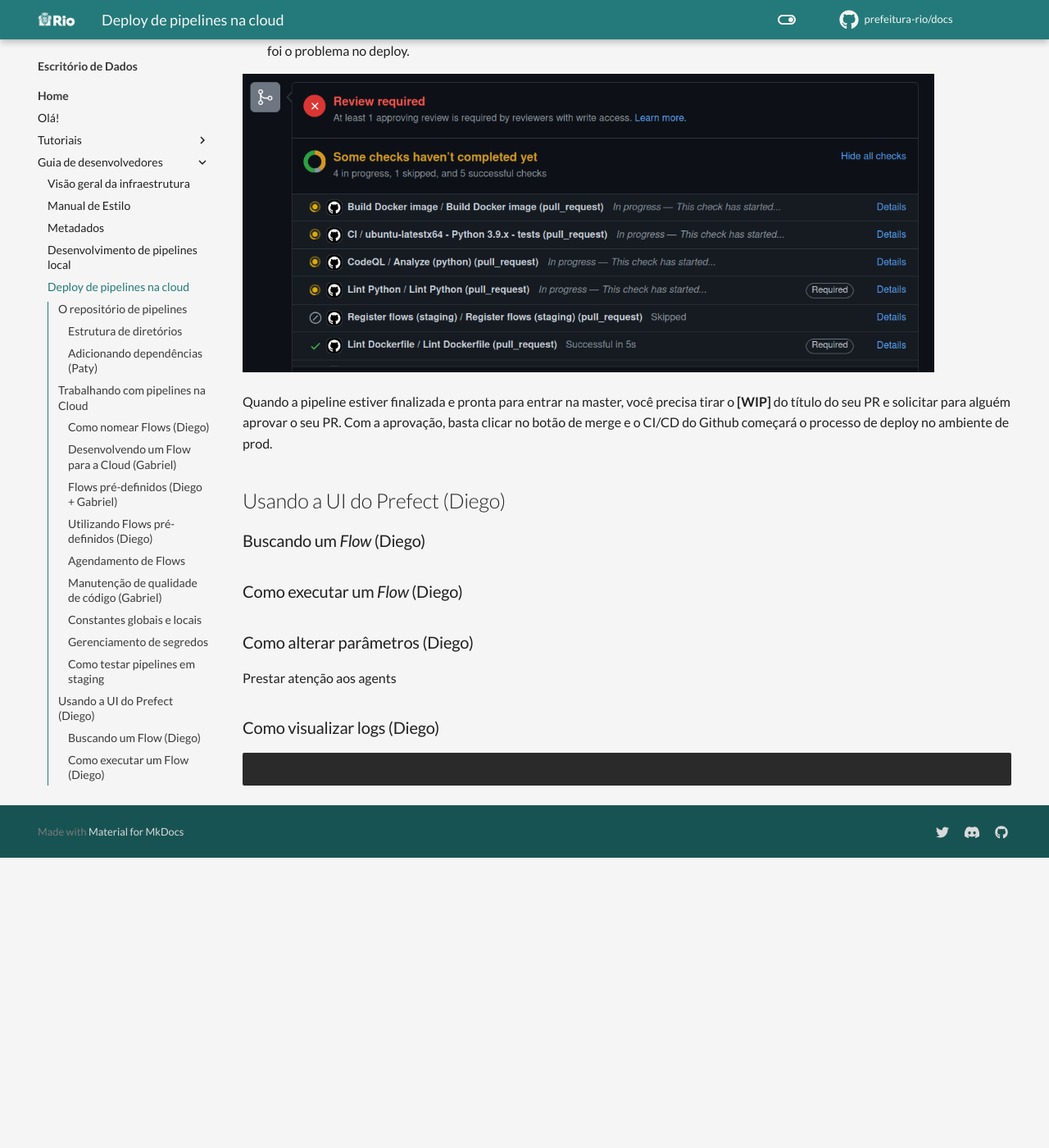
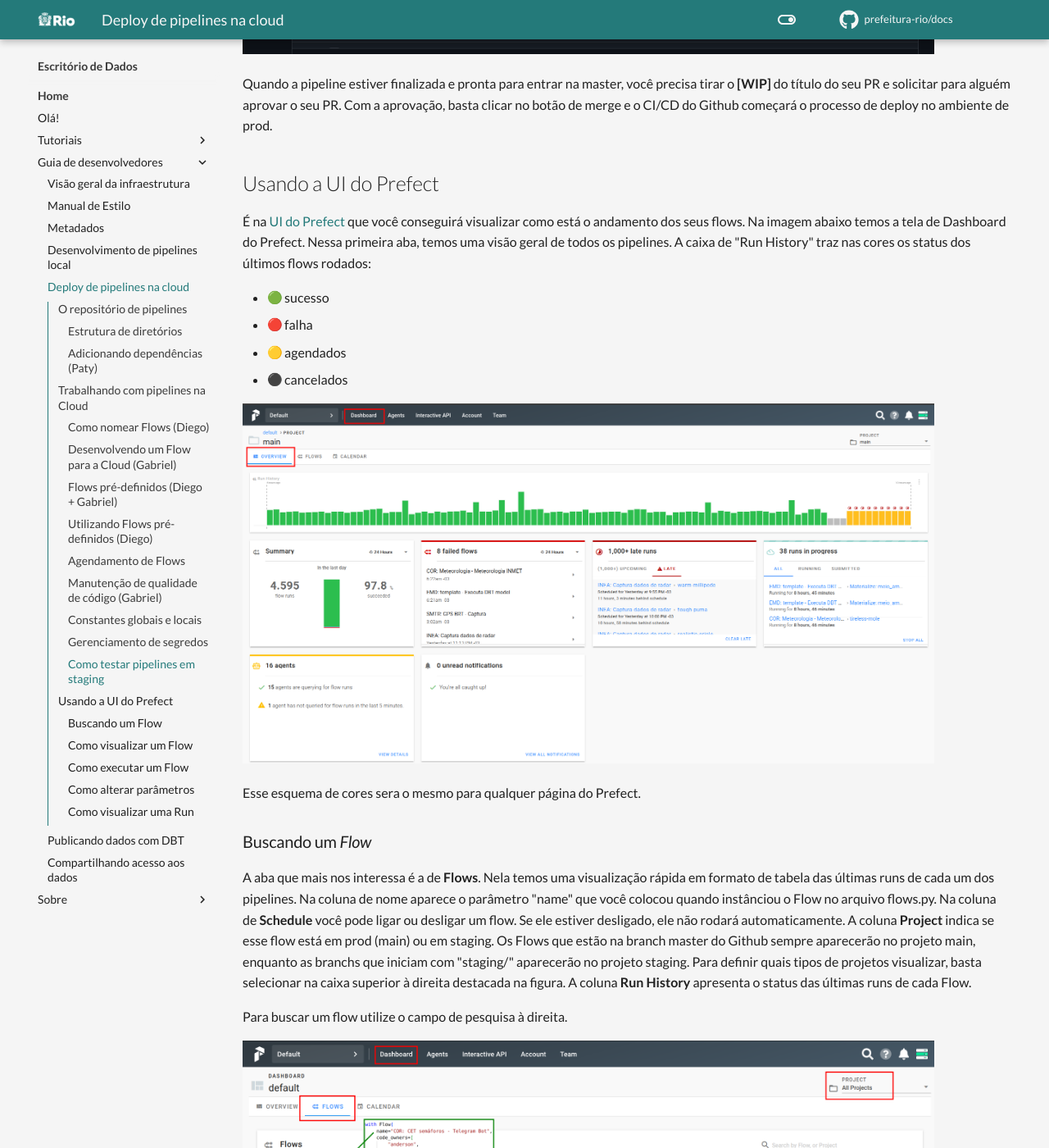
Before and after one commit to prefeitura-rio/docs, an MkDocs documentation site: the page built from docs/guia-desenvolvedores/pipelines-cloud.md, in a window 1280 px wide and 1400 px high, scrolled down 8064 px. Shown: the whole window at 82% size. Built offline with MkDocs 1.6.1 and Material for MkDocs 9.7.7, drawn with Linux system fonts in a browser that asks for light colours; emoji names are drawn with the system emoji font; comment, search, counter and statistics services are not loaded; before the commit the page ends 9110 px from its top, so only the background shows below that; some of the changed text lies outside the part shown.

Commit message:
adições no tuto

````diff
--- a/docs/guia-desenvolvedores/pipelines-cloud.md
+++ b/docs/guia-desenvolvedores/pipelines-cloud.md
@@ -279,11 +279,7 @@
 
 O teste do flow será feito diretamente na cloud utilizando o ambiente de staging. Para isso, é necessário que você esteja em uma branch cujo nome inicia-se com "staging/".
 
-Crie um Pull Request (PR) e enquanto estiver trabalhando no flow mantenha a tag **[WIP]** (Working in Progress) na frente do nome do seu PR, como no exemplo da figura a seguir.
-
-![WIP](../static/img/tutoriais/pipelines/wip.png){width=100%}
-
-Assim, toda vez que você fizer um push para sua branch remota, o CI/CD do Github irá reconhecer o nome da branch e começará o deployment do seu código para a área de staging.
+Crie um Pull Request (PR) e toda vez que você fizer um push para sua branch remota, o CI/CD do Github irá reconhecer o nome da branch e começará o deployment do seu código para a área de staging.
 
 Para verificar o andamento do deploy você tem duas opções:
 
@@ -297,18 +293,77 @@
 
 Quando a pipeline estiver finalizada e pronta para entrar na master, você precisa tirar o **[WIP]** do título do seu PR e solicitar para alguém aprovar o seu PR. Com a aprovação, basta clicar no botão de merge e o CI/CD do Github começará o processo de deploy no ambiente de prod.
 
-## Usando a UI do Prefect (Diego)
+## Usando a UI do Prefect
 
-### Buscando um _Flow_ (Diego)
+É na [UI do Prefect](https://prefect.dados.rio/) que você conseguirá visualizar como está o andamento dos seus flows. Na imagem abaixo temos a tela de Dashboard do Prefect. Nessa primeira aba, temos uma visão geral de todos os pipelines. A caixa de "Run History" traz nas cores os status dos últimos flows rodados:
 
-### Como executar um _Flow_ (Diego)
+- :green_circle: sucesso
+- :red_circle: falha
+- :yellow_circle: agendados
+- :black_circle: cancelados
 
-### Como alterar parâmetros (Diego)
+![UI do Prefect](../static/img/tutoriais/pipelines/ui_prefect.png){width=90%}
 
-Prestar atenção aos agents
+Esse esquema de cores sera o mesmo para qualquer página do Prefect.
 
-### Como visualizar logs (Diego)
+### Buscando um _Flow_
 
-```
+A aba que mais nos interessa é a de **Flows**. Nela temos uma visualização rápida em formato de tabela das últimas runs de cada um dos pipelines. Na coluna de nome aparece o parâmetro "name" que você colocou quando instânciou o Flow no arquivo flows.py. Na coluna de **Schedule** você pode ligar ou desligar um flow. Se ele estiver desligado, ele não rodará automaticamente. A coluna **Project** indica se esse flow está em prod (main) ou em staging. Os Flows que estão na branch master do Github sempre aparecerão no projeto main, enquanto as branchs que iniciam com "staging/" aparecerão no projeto staging. Para definir quais tipos de projetos visualizar, basta selecionar na caixa superior à direita destacada na figura. A coluna **Run History** apresenta o status das últimas runs de cada Flow.
 
-```
+Para buscar um flow utilize o campo de pesquisa à direita.
+
+![UI do Prefect - Flows](../static/img/tutoriais/pipelines/flows.png){width=90%}
+
+### Como visualizar um Flow
+
+Para entrar em um flow específico, basta clicar em seu nome. Agora, é possível ver com mais detalhes as últimas runs e as que estão agendadas.
+
+Temos quatro ações importantes nessa tela:
+
+- Verificar qual versão do flow está rodando
+
+- Verificar se o Schedule está ligado
+
+- Executar o Flow
+
+- Alterar parâmetros internos do Flow
+
+- Acessar uma run específica: clique na barra referente à ela no "Run History" ou no nome dela em "Activity".
+
+![UI do Prefect - Flow Overwiew](../static/img/tutoriais/pipelines/flow_overview.png){width=90%}
+
+### Como executar um _Flow_
+
+Para iniciar uma nova run no Flow, aperte o botão **Run**. Nessa nova tela é possível:
+
+- especificar um nome para a run,
+
+- preencher quais são os parâmetros específicos para essa run (no caso da imagem podemos especificar apenas o secret_path) e
+
+- preencher em **Labels** quais são os **Agent** responsáveis por essa run.
+
+Esse último tópico é extremamente importante, pois se adicionar um Agent que não tem permissão de acesso às tabelas a run não irá rodar com sucesso.
+
+![UI do Prefect - Start Flow](../static/img/tutoriais/pipelines/start_run.png){width=90%}
+
+### Como alterar parâmetros
+
+Para alterar os parâmetros de todas as próximas runs, entre no botão :gear: **Settings** e depois entre na aba **Parameters**.
+
+:warning: Os parâmetros adicionados aqui funcionarão para as próximas runs que ainda não foram scheduladas. Para que esses parâmetros passem a valer a partir do momento em que você o altera, é necessário DESLIGAR e RELIGAR o scheduler.
+
+![UI do Prefect - Flow Settings](../static/img/tutoriais/pipelines/settings.png){width=90%}
+
+### Como visualizar uma Run :runner:
+
+Agora você consegue visualizar o status de cada uma das tasks dessa run tanto em um gráfico do tipo Gant (em Timeline) quanto em formato de tabela com a data mais recente primeiro.
+
+![UI do Prefect - Run Overview](../static/img/tutoriais/pipelines/run_overview.png){width=90%}
+
+Na aba "Schematic" temos a representação em fluxo do pipeline e status de cada task.
+
+![UI do Prefect - Run Schematic](../static/img/tutoriais/pipelines/schematic.png){width=90%}
+
+Na aba "Logs" você encontra mais informações sobre essa run específica, além de conseguir visualizar os logs que foram solicitados dentro do código. Essa aba de Logs será uma das mais utilizadas por você a partir de agora :green_heart: .
+
+![UI do Prefect - Run Logs](../static/img/tutoriais/pipelines/logs.png){width=90%}
````
Also changed, not shown: docs/static/img/tutoriais/pipelines/flow_overview.png (added), docs/static/img/tutoriais/pipelines/flows.png (added), docs/static/img/tutoriais/pipelines/logs.png (added), docs/static/img/tutoriais/pipelines/run_overview.png (added), docs/static/img/tutoriais/pipelines/schematic.png (added), docs/static/img/tutoriais/pipelines/settings.png (added), docs/static/img/tutoriais/pipelines/start_run.png (added), docs/static/img/tutoriais/pipelines/ui_prefect.png (added), docs/static/img/tutoriais/pipelines/wip.png (deleted).
